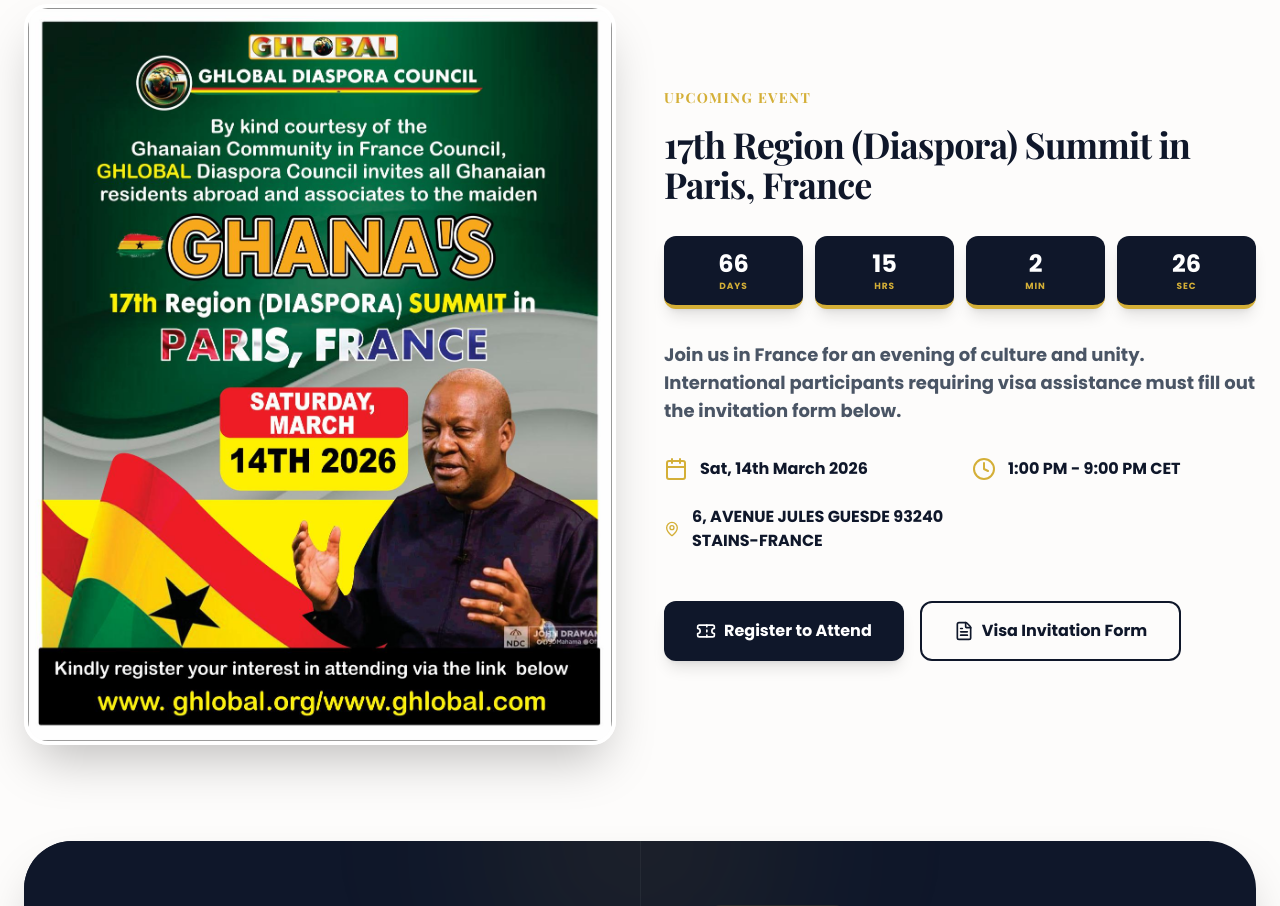
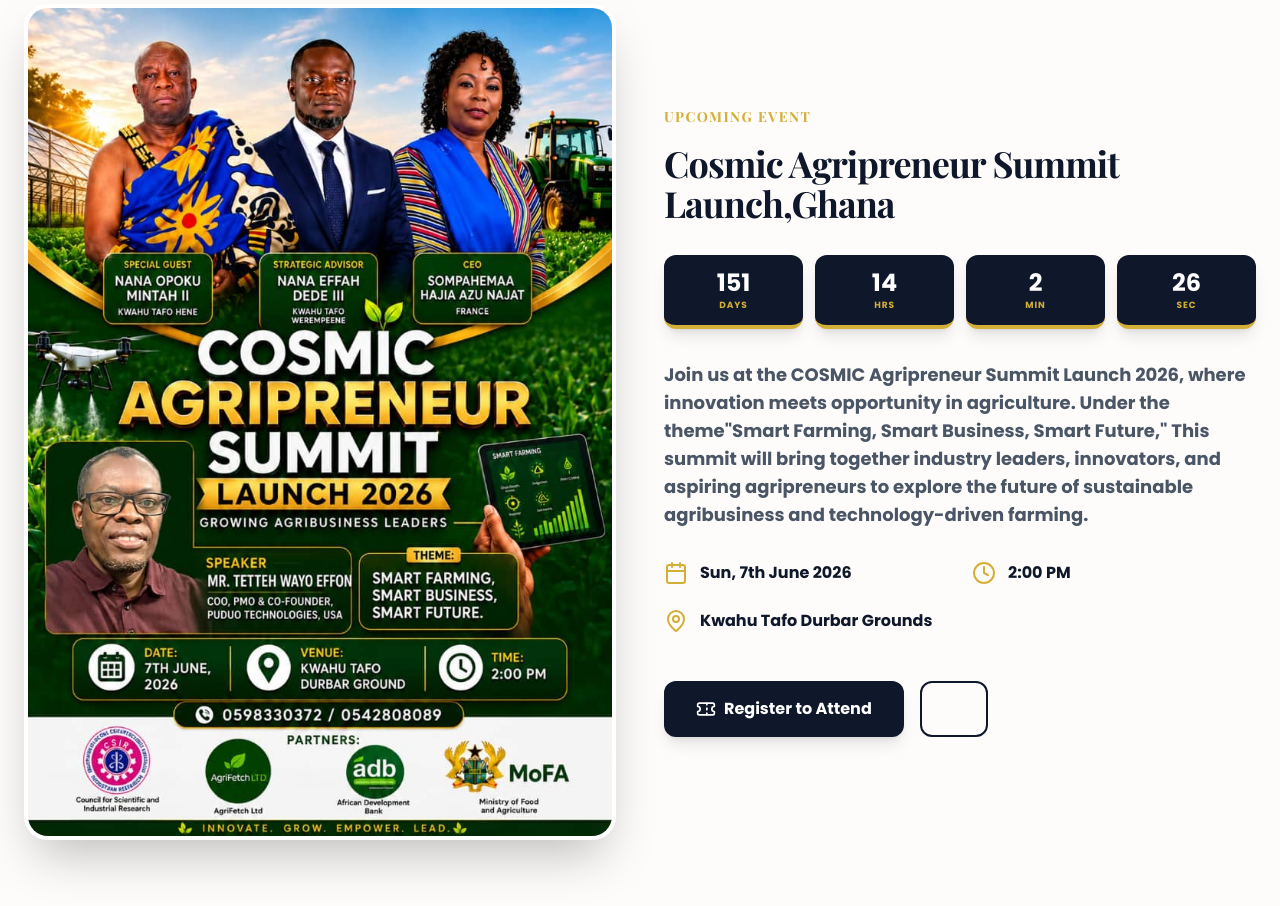
Before and after one commit to Lyn-Dah/cosmic-mother-website, a React (Vite) app: page / in a window 1280 px wide. Shown: the part 2820-3726 px from the top of the page. Built offline with nearby package versions, Linux system fonts and the light colour scheme.

Commit message:
new flier

```diff
--- a/src/components/EventSection.jsx
+++ b/src/components/EventSection.jsx
@@ -11,8 +11,8 @@
   const [timeLeft, setTimeLeft] = useState({ days: 0, hours: 0, minutes: 0, seconds: 0 });
 
   useEffect(() => {
-    // Target date: March 14, 2026 at 3:00 PM CET
-    const targetDate = new Date("March 14, 2026 15:00:00").getTime();
+    // Target date: June 07, 2026 at 2:00 PM GMT
+    const targetDate = new Date("June 07, 2026 14:00:00").getTime();
 
     const interval = setInterval(() => {
       const now = new Date().getTime();
@@ -62,7 +62,7 @@
           >
             <div className="space-y-4">
               <h2 className="text-gold font-bold tracking-widest uppercase text-sm">Upcoming Event</h2>
-              <h3 className="text-4xl font-bold text-navy font-serif">17th Region (Diaspora) Summit in Paris, France</h3>
+              <h3 className="text-4xl font-bold text-navy font-serif"> Cosmic Agripreneur Summit Launch,Ghana</h3>
 
               {/* COUNTDOWN DISPLAY */}
               <div className="flex gap-3 pt-4">
@@ -80,15 +80,17 @@
               </div>
 
               <p className="text-gray-600 text-lg pt-4">
-                Join us in France for an evening of culture and unity. International participants
-                requiring visa assistance must fill out the invitation form below.
+                Join us at the COSMIC Agripreneur Summit Launch 2026,
+                where innovation meets opportunity in agriculture. Under the theme"Smart Farming, Smart Business, Smart Future,"
+                This summit will bring together industry leaders, innovators, and aspiring agripreneurs to explore the future of sustainable agribusiness and technology-driven farming.
+
               </p>
             </div>
 
             <div className="grid grid-cols-1 md:grid-cols-2 gap-6 text-navy font-semibold">
-              <div className="flex items-center gap-3"><Calendar className="text-gold" /> Sat, 14th March 2026</div>
-              <div className="flex items-center gap-3"><Clock className="text-gold" /> 1:00 PM - 9:00 PM CET</div>
-              <div className="flex items-center gap-3"><MapPin className="text-gold" /> 6, AVENUE JULES GUESDE  93240 STAINS-FRANCE</div>
+              <div className="flex items-center gap-3"><Calendar className="text-gold" /> Sun, 7th June 2026</div>
+              <div className="flex items-center gap-3"><Clock className="text-gold" /> 2:00 PM </div>
+              <div className="flex items-center gap-3"><MapPin className="text-gold" /> Kwahu Tafo Durbar Grounds</div>
             </div>
 
             <div className="flex flex-col sm:flex-row gap-4 pt-4">
@@ -104,7 +106,7 @@
                 target="_blank"
                 className="border-2 border-navy text-navy px-8 py-4 rounded-xl font-bold flex items-center justify-center gap-2 hover:bg-navy hover:text-white transition-all"
               >
-                <FileText size={20} /> Visa Invitation Form
+
               </a>
             </div>
           </motion.div>
```
Also changed, not shown: src/assets/images/14th-flier.jpg.
